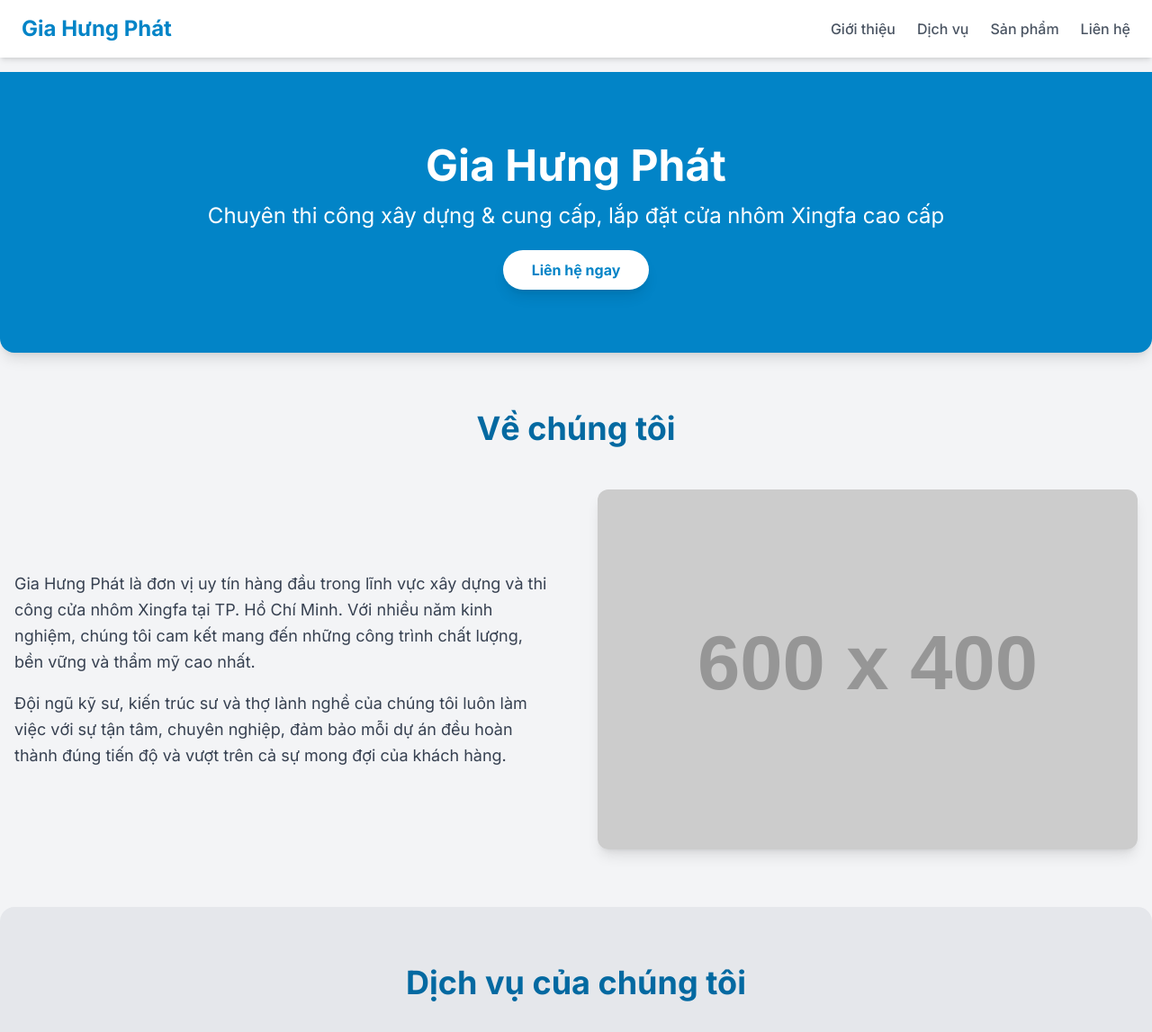
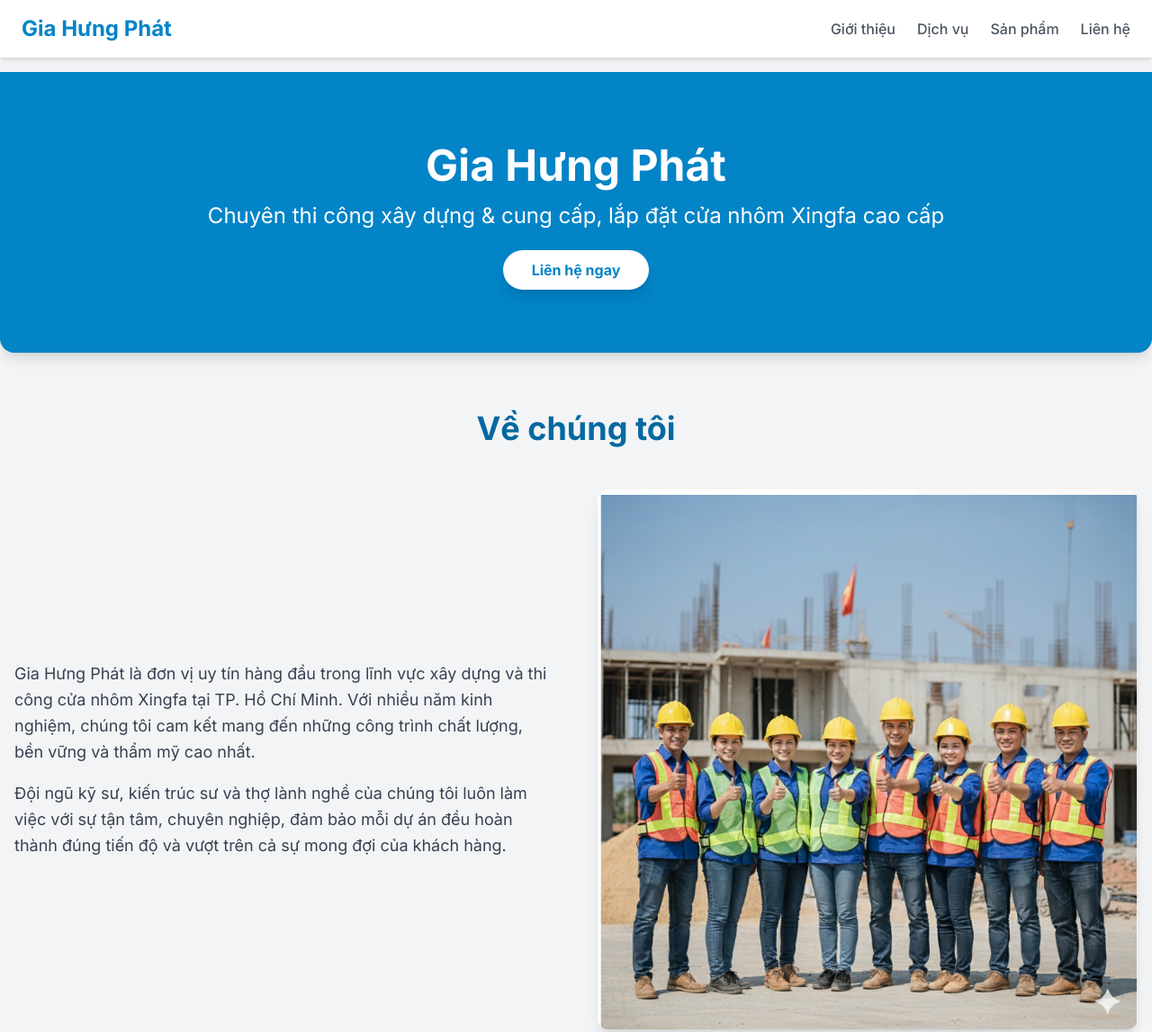
Before and after one commit to anhtuan691/giahungphat, a plain HTML site: page index.html in a window 1280 px wide. Shown: the top 1147 px of the page at 90% size. Drawn offline with nearby package versions, Linux system fonts and the light colour scheme; placeholder pictures from the web are drawn by us.

Commit message:
Update index.html

```diff
--- a/index.html
+++ b/index.html
@@ -70,8 +70,8 @@
                             Đội ngũ kỹ sư, kiến trúc sư và thợ lành nghề của chúng tôi luôn làm việc với sự tận tâm, chuyên nghiệp, đảm bảo mỗi dự án đều hoàn thành đúng tiến độ và vượt trên cả sự mong đợi của khách hàng.
                         </p>
                     </div>
-                    <div class="hidden md:block">
-                        <img src="https://placehold.co/600x400/e0e0e0/ffffff?text=About+Us" alt="Giới thiệu về Gia Hưng Phát" class="rounded-xl shadow-lg w-full">
+                    <div>
+                        <img src="https://raw.githubusercontent.com/anhtuan691/giahungphat/main/Cong%20nhan%20viet%20.png" alt="Công nhân Việt Nam giơ ngón tay OK" class="rounded-xl shadow-lg w-full">
                     </div>
                 </div>
             </div>
```
